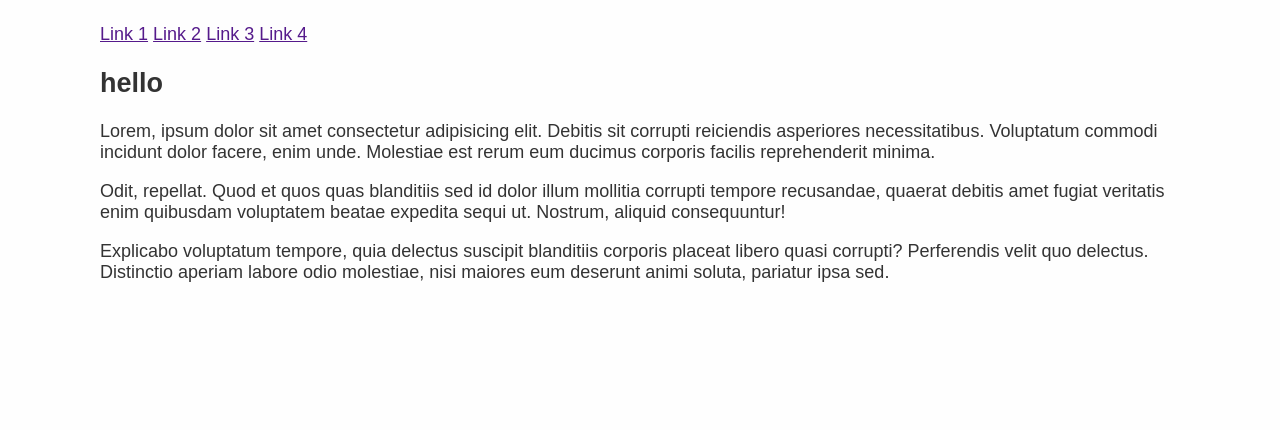
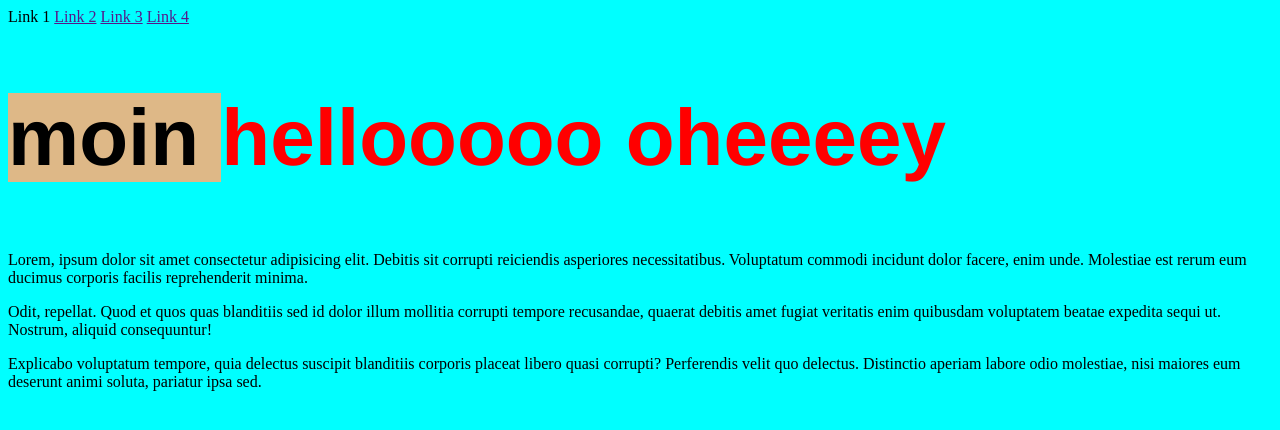
Before and after one commit to danielsilvayanez/personal-website, a plain HTML site: page index.html in a window 1280 px wide. Drawn offline with Linux system fonts and the light colour scheme.

Commit message:
Add basic styles

```diff
--- a/index.html
+++ b/index.html
@@ -7,8 +7,8 @@
     <link rel="stylesheet" href="styles.css" />
   </head>
   <body>
-    <header>
-      <h1></h1>
+    <header class="testclass>
+      <h1>hello world MAX</h1>
       <nav>
         <a href="">Link 1</a>
         <a href="">Link 2</a>
@@ -17,9 +17,9 @@
       </nav>
     </header>
 
-    <main>
+    <main">
       <article>
-        <h2>hello</h2>
+        <h2>hellooooo oheeeey</h2>
         <p>
           Lorem, ipsum dolor sit amet consectetur adipisicing elit. Debitis sit
           corrupti reiciendis asperiores necessitatibus. Voluptatum commodi
--- a/styles.css
+++ b/styles.css
@@ -1,14 +1,15 @@
-/* Font definieren */
-/*html {
-  background-color: plum; //
-}*/
+article h2 {
+  font-family: 'Franklin Gothic Medium', 'Arial Narrow', Arial, sans-serif;
+  font-size: 80px;
+  color: red;
+}
+
+h2::before {
+  color: black;
+  content: 'moin ';
+  background-color: burlywood;
+}
 
 body {
-  font-family: sans-serif;
-  font-size: 112.5%; /*dadurch ist die Schriftgröße auf Standardbrowsern immer etwas größer */
-  color: #333333; /*dunkles grau, angenehmer für die Augen */
-  background-color: #fefefe; /* etwas leicht grauererer Hintergrund, besser für die Augen */
-  max-width: 1080px; /*Anzeige/Inhalt der Website wird 1080px breit, dann Umbruch */
-  margin: 0 auto; /* oben und unten kein Rand und li und re soll auto verteiler werden */
-  /* body bekommt automatisch die farbe des html elements!!!!! AUSNAHME!!! */
+  background-color: aqua;
 }
```
